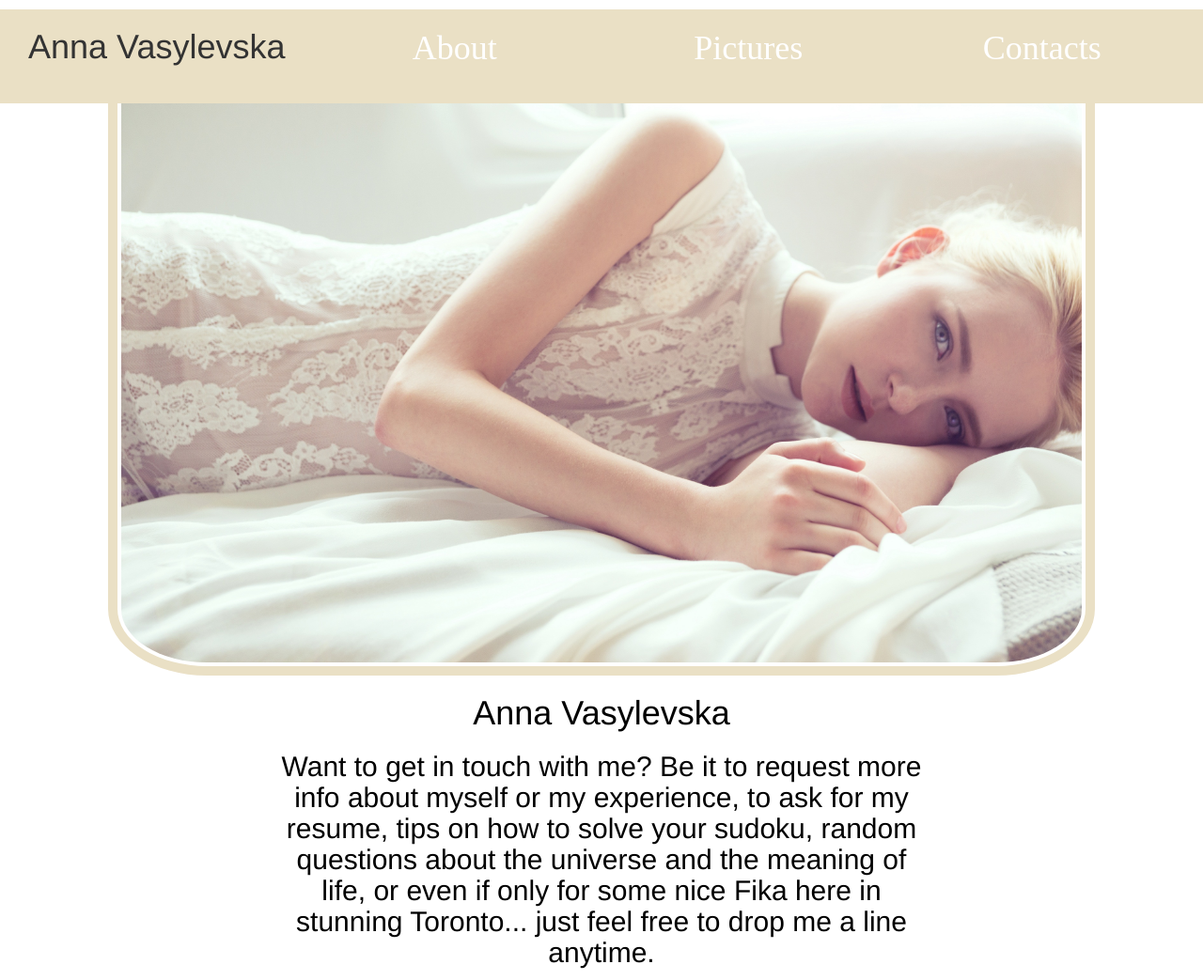
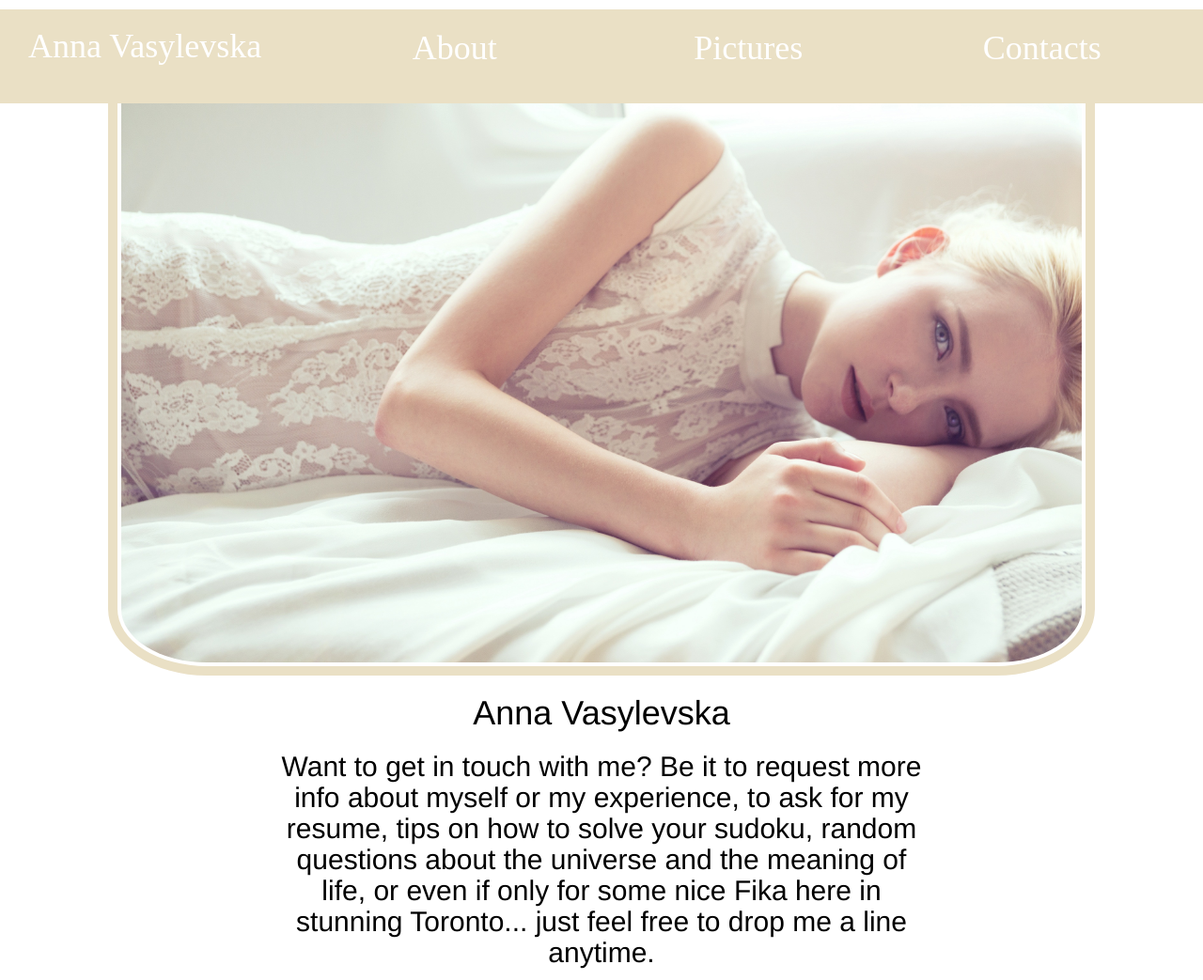
Before and after one commit to Annavasya/Portfolio, a plain HTML site: page index.html in a window 1280 px wide. Shown: the top 1043 px of the page at 94% size. Drawn offline with nearby package versions, Linux system fonts and the light colour scheme.

Commit message:
new css style

```diff
--- a/style.css
+++ b/style.css
@@ -23,10 +23,12 @@ section#intro {
 #header {
     background: #eae0c5;
     height: 100px;
+    color: white;
     position: fixed;
     right: 0;
     left: 0;
     z-index: 2;
+    font-family: Futura;
 }
 .intro {
     background-color: #eae0c5;
```
